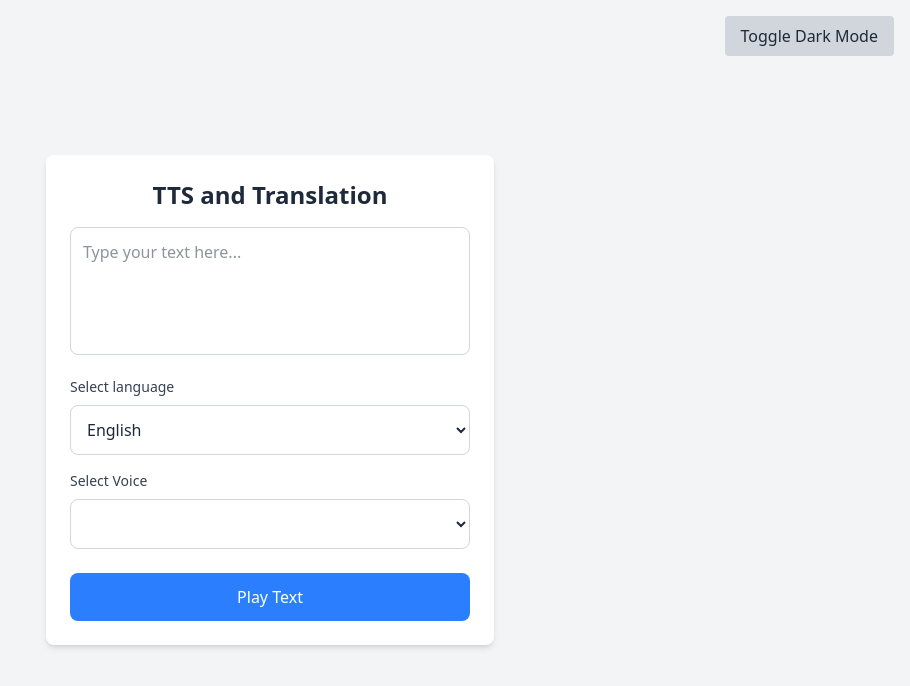
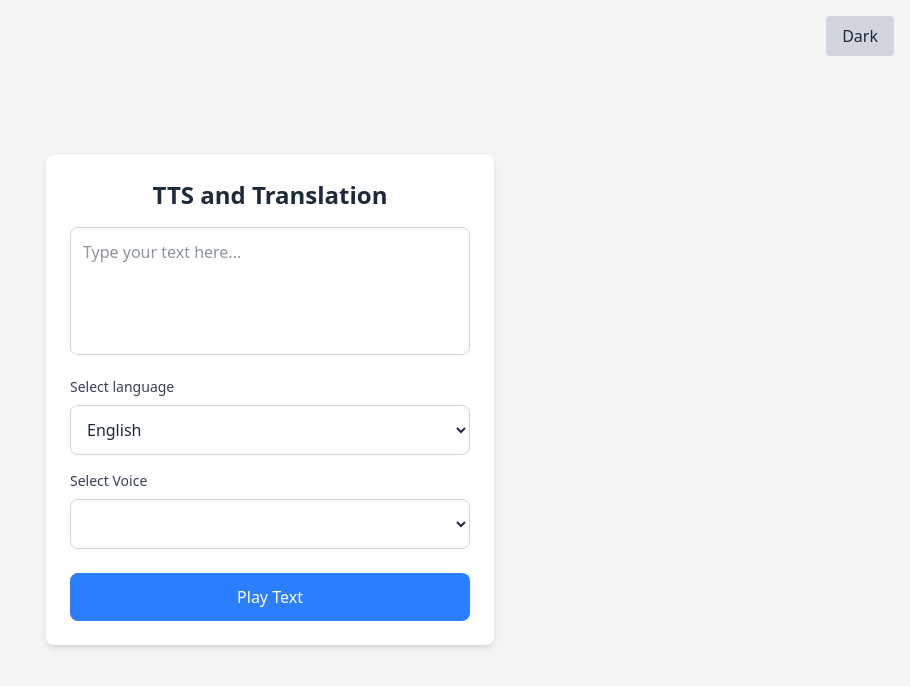
Before and after one commit to Piyush-Sharma79/tts-serverless, a website: page public/index.html in a window 1280 px wide. Shown: the whole page, without its empty margins (370-1280 px from the left). Drawn offline with Linux system fonts and the light colour scheme.

Commit message:
final for now

```diff
--- a/public/index.html
+++ b/public/index.html
@@ -10,7 +10,7 @@
 <body class="bg-gray-100 dark:bg-gray-900 text-gray-800 dark:text-gray-100 flex items-center justify-center h-screen">
     <div class="absolute top-4 right-4">
         <button id="dark-mode-toggle" class="bg-gray-300 dark:bg-gray-700 text-gray-800 dark:text-gray-200 px-4 py-2 rounded">
-            Toggle Dark Mode
+            Dark
         </button>
     </div>
 
```
Also changed, not shown: .txt (added).
